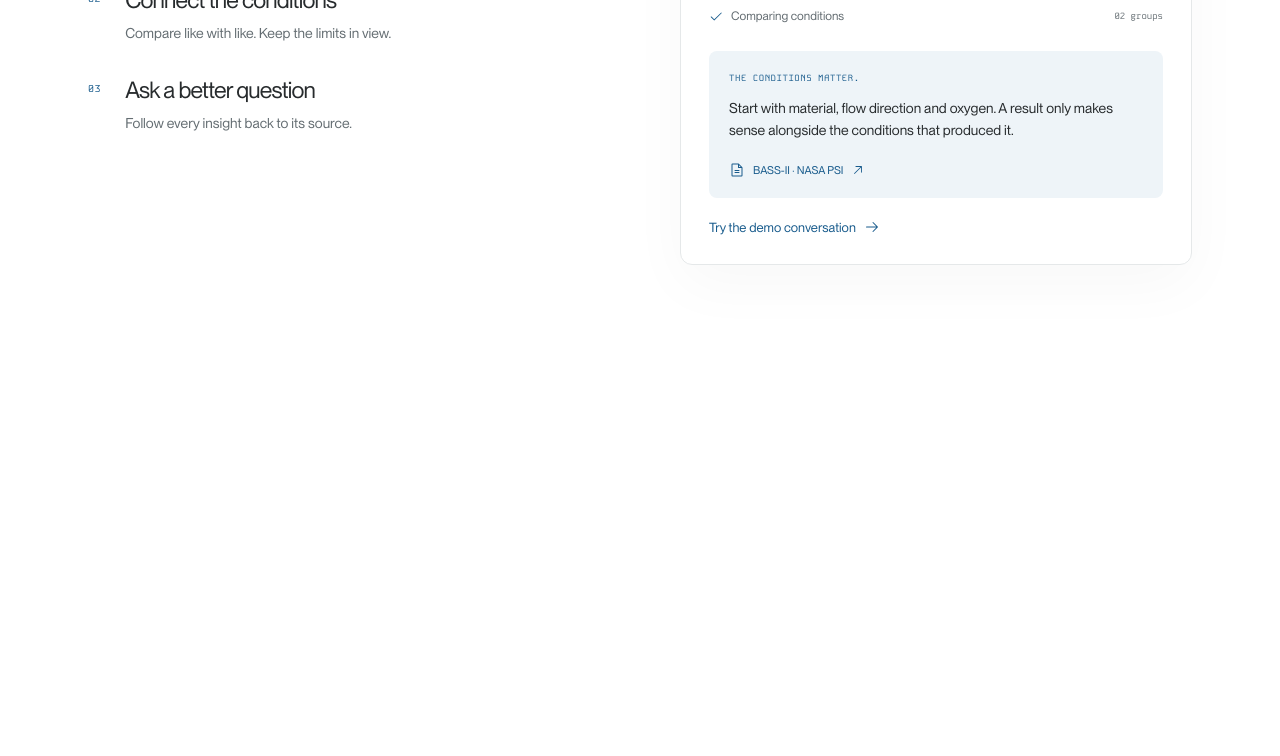
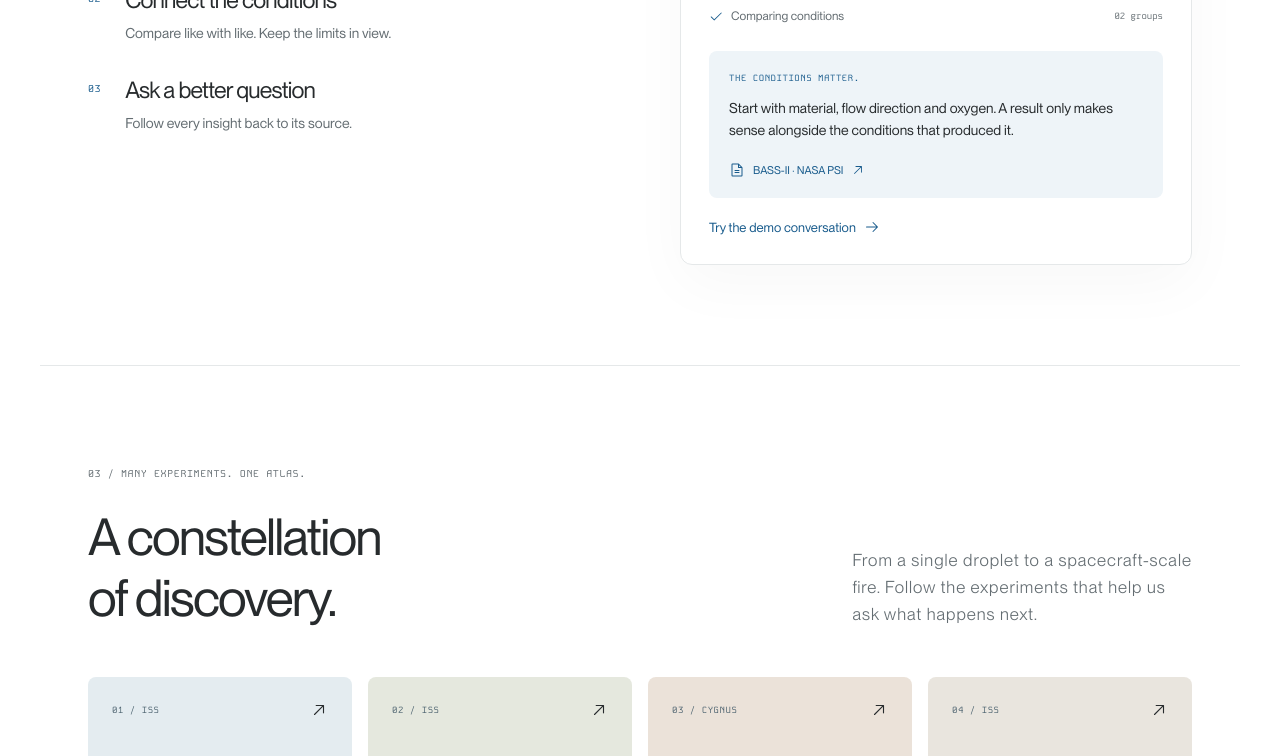
Before and after one commit to obvio-upasana/Space_Fire, a Next.js app in the folder apps/web/: page / in a window 1280 px wide. Shown: the part 2000-2756 px from the top of the page. Before the commit the page ends 2365 px from the top, so only its background shows below. Built offline with nearby package versions, Linux system fonts and the light colour scheme.

Commit message:
feat(home): showcase NASA program constellation and archive entry

```diff
--- a/apps/web/app/home-sections.css
+++ b/apps/web/app/home-sections.css
@@ -1,2 +1,3 @@
 .workflow-grid{display:grid;grid-template-columns:1fr 1fr;gap:80px;margin-top:16px}.workflow-copy ol{list-style:none;padding:0;margin:40px 0 0;display:grid;gap:32px}.workflow-copy li{display:flex;gap:24px;align-items:flex-start}.workflow-copy li>.mono{color:var(--blue);padding-top:6px}.workflow-copy h3{font-size:23px}.workflow-copy li p{font-size:14px;color:var(--muted);margin-top:8px}.workspace-preview{margin-top:24px;padding:28px;border:1px solid var(--line);border-radius:12px;box-shadow:0 20px 60px #272b2d08}.preview-top{display:flex;justify-content:space-between;color:var(--muted);margin-bottom:32px}.status-dot{width:6px;height:6px;background:var(--blue);border-radius:50%}.preview-question{font-size:25px;line-height:1.35;margin-bottom:28px;letter-spacing:-.02em}.preview-step{display:flex;gap:8px;align-items:center;font-size:12px;padding:8px 0;color:var(--muted)}.preview-step span{margin-left:auto;font-family:var(--font-kode);font-size:9px}.preview-step svg{color:var(--blue)}.preview-answer{margin:20px 0;padding:20px;background:var(--blue-faint);border-radius:8px}.preview-answer p{font-size:14px}.preview-answer .eyebrow{font-size:9px;margin-bottom:12px;color:var(--blue)}.preview-cite{display:flex;align-items:center;gap:8px;margin-top:20px;font-size:11px;color:var(--blue)}
-@media(max-width:760px){.workflow-grid{grid-template-columns:1fr;gap:24px}}
+.archive-heading{display:flex;justify-content:space-between;gap:32px;align-items:end}.archive-heading .section-copy{max-width:340px}.home-program-grid{display:grid;grid-template-columns:repeat(4,1fr);gap:16px;margin:48px 0 24px}.home-program{padding:24px;border-radius:8px;background:var(--mist);transition:transform .3s}.home-program:hover{transform:translateY(-8px)}.home-program.sand{background:var(--sand)}.home-program.sage{background:var(--sage)}.home-program.clay{background:var(--clay)}.home-program .mono{font-size:9px;color:#4c626f}.program-glyph{display:grid;place-items:center;color:var(--blue);height:128px}.home-program h3{font-size:30px}.home-program p{font-size:13px;margin-top:8px;color:var(--muted)}.program-years{display:block;margin-top:24px}.archive-proof{border-top:1px solid var(--line);margin-top:64px;padding-top:32px;text-align:center;color:var(--muted)}.archive-proof>div{display:flex;justify-content:space-around;gap:24px;margin-top:24px;font-family:var(--font-kode);font-size:12px}
+@media(max-width:900px){.home-program-grid{grid-template-columns:repeat(2,1fr)}}@media(max-width:760px){.workflow-grid{grid-template-columns:1fr;gap:24px}.archive-heading{display:block}.archive-proof>div{flex-wrap:wrap;font-size:10px}.home-program{padding:20px}}
--- a/apps/web/components/home-content.tsx
+++ b/apps/web/components/home-content.tsx
@@ -2,8 +2,9 @@
 import { WordReveal } from "./landing-motion";
 import { FlameArt, Icon } from "./ui";
 import Link from "next/link";
+import { programs } from "../lib/demo";
 
-export function HomeContent() { return <><ScienceStory /><Workflow /></>; }
+export function HomeContent() { return <><ScienceStory /><Workflow /><Archive /></>; }
 function ScienceStory() {
   return <section id="science" className="landing-section science-layout">
     <div><p className="eyebrow">01 / A DIFFERENT KIND OF FIRE</p>
@@ -26,3 +27,14 @@ function Workflow() {
     </div></div>
   </section>;
 }
+function Archive() {
+  return <section id="programs" className="landing-section section-divider">
+    <div className="archive-heading"><div><p className="eyebrow">03 / MANY EXPERIMENTS. ONE ATLAS.</p><h2>A constellation<br />of discovery.</h2></div><p className="section-copy">From a single droplet to a spacecraft-scale fire. Follow the experiments that help us ask what happens next.</p></div>
+    <div className="home-program-grid">{programs.slice(0,4).map((program,index) => <Link href="/programs" className={`home-program ${program.color} reveal-up`} key={program.name}>
+      <div className="row-between"><span className="mono">0{index+1} / {program.platform.toUpperCase()}</span><Icon name="external" size={18}/></div>
+      <div className="program-glyph"><Icon name={index===0?"fire":index===1?"flask":index===2?"rocket":"atom"} size={56}/></div>
+      <h3>{program.name}</h3><p>{program.topic}</p><span className="program-years mono">{program.years}</span>
+    </Link>)}</div><Link href="/programs" className="text-link">Explore the full program map <Icon name="right" size={17}/></Link>
+    <div className="archive-proof"><p className="mono">BUILT AROUND ORIGINAL EVIDENCE</p><div><span>NASA PSI</span><span>NASA NTRS</span><span>ISS RESEARCH</span><span>OPEN SCIENCE</span></div></div>
+  </section>;
+}
```
